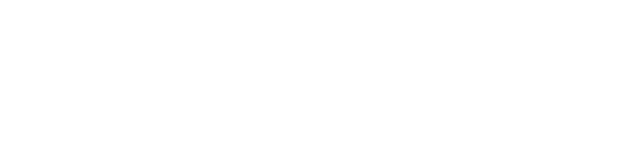
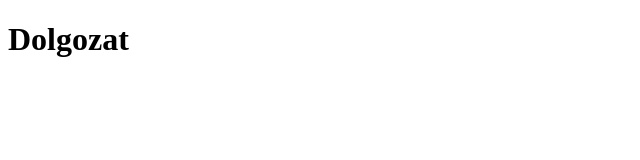
Before and after one commit to CsanyiLevente/dolgozat, a plain HTML site: page index.html in a window 1280 px wide. Shown: the whole page, without its empty margins (0-640 px from the left). Drawn offline with Linux system fonts and the light colour scheme.

Commit message:
Second Commit

```diff
--- a/index.html
+++ b/index.html
@@ -4,9 +4,9 @@
     <meta charset="UTF-8">
     <meta http-equiv="X-UA-Compatible" content="IE=edge">
     <meta name="viewport" content="width=device-width, initial-scale=1.0">
-    <title>Document</title>
+    <title>Csányi Levente</title>
 </head>
 <body>
-
+    <h1>Dolgozat</h1>
 </body>
 </html>
--- /dev/null
+++ b/style.css
@@ -0,0 +1,3 @@
+h1 {
+    color: blue;
+}
```
